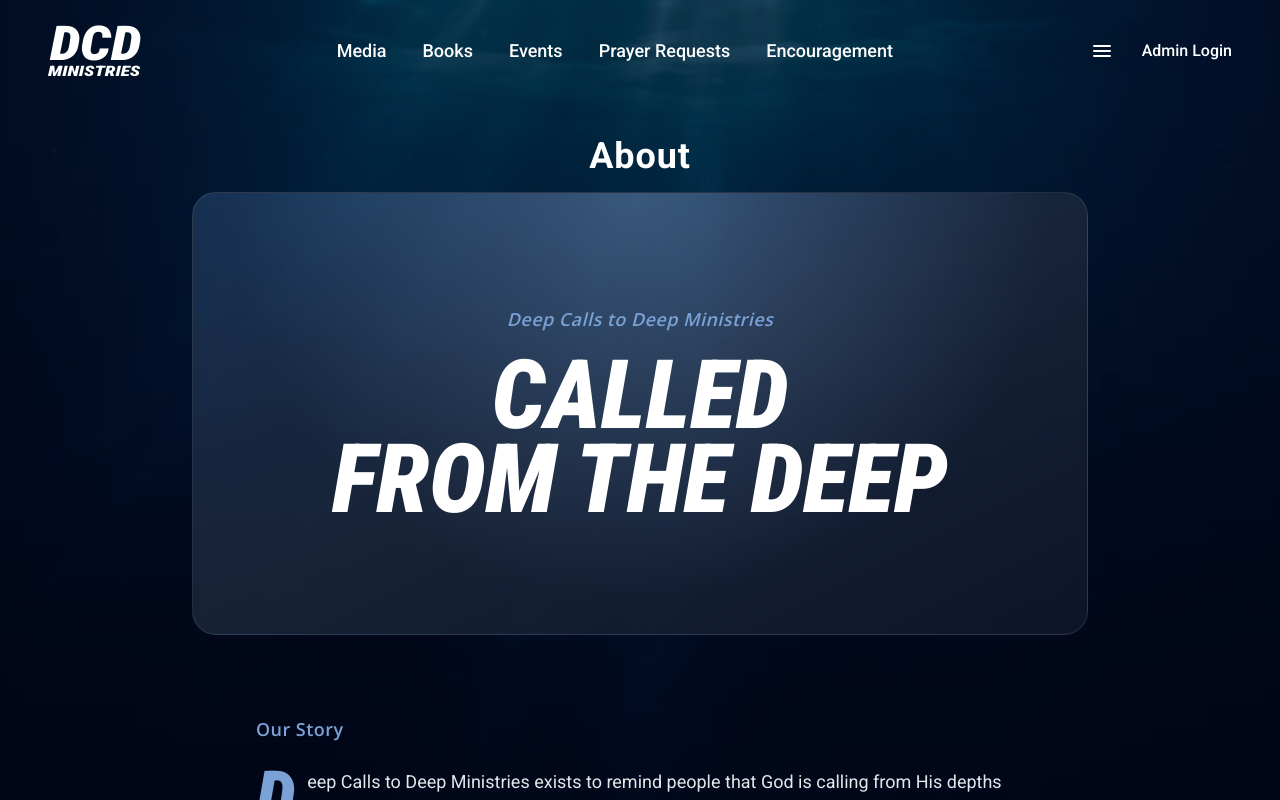
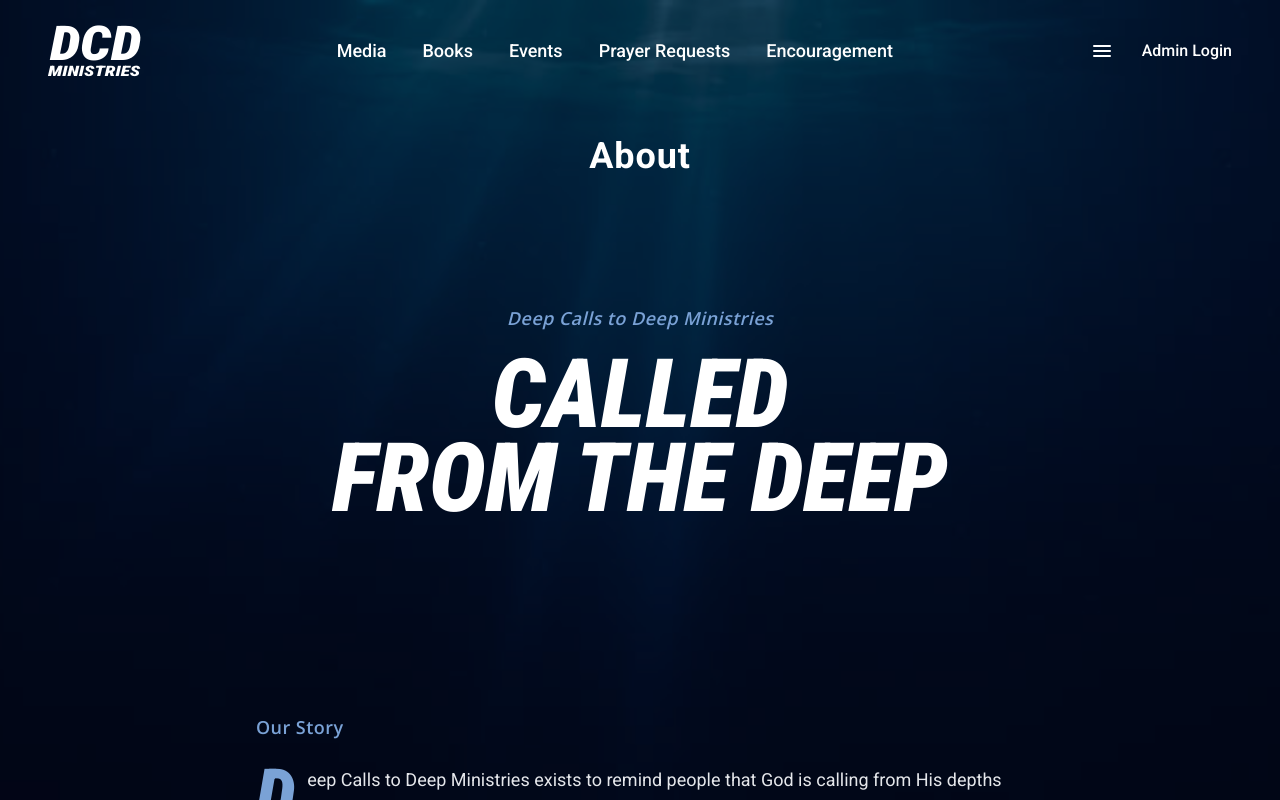
Before and after one commit to TheodoreWillingham/Deep-Calls-To-Deep-Ministries, a React (Vite) app: page / in a window 1280 px wide. Both pictures are taken after a click on the button "About our Mission". Shown: the top 800 px of the page. Built offline with nearby package versions, Linux system fonts and the light colour scheme.

Commit message:
removed opaque background

```diff
--- a/src/Components/AboutPage.tsx
+++ b/src/Components/AboutPage.tsx
@@ -9,13 +9,7 @@ export default function AboutPage() {
       {/* Content */}
       <div className="w-full max-w-5xl px-6 md:px-10 lg:px-16 pb-28 flex flex-col gap-14 md:gap-20">
         {/* Hero */}
-        <section className="about-rise relative w-full rounded-3xl overflow-hidden border border-white/10 bg-gradient-to-br from-accent/40 via-slate-800/80 to-slate-900/90">
-          {/* Soft glow, like light reaching down from the surface */}
-          <div
-            className="absolute inset-0 pointer-events-none"
-            style={{ background: 'radial-gradient(ellipse at 50% 0%, rgba(122,162,214,0.35), transparent 65%)' }}
-            aria-hidden
-          />
+        <section className="about-rise relative w-full">
           <div className="relative z-10 px-6 py-20 md:py-28 flex flex-col items-center text-center gap-5">
             <span className="font-open-sans font-semibold italic tracking-wide text-base md:text-lg text-link">
               Deep Calls to Deep Ministries
```
